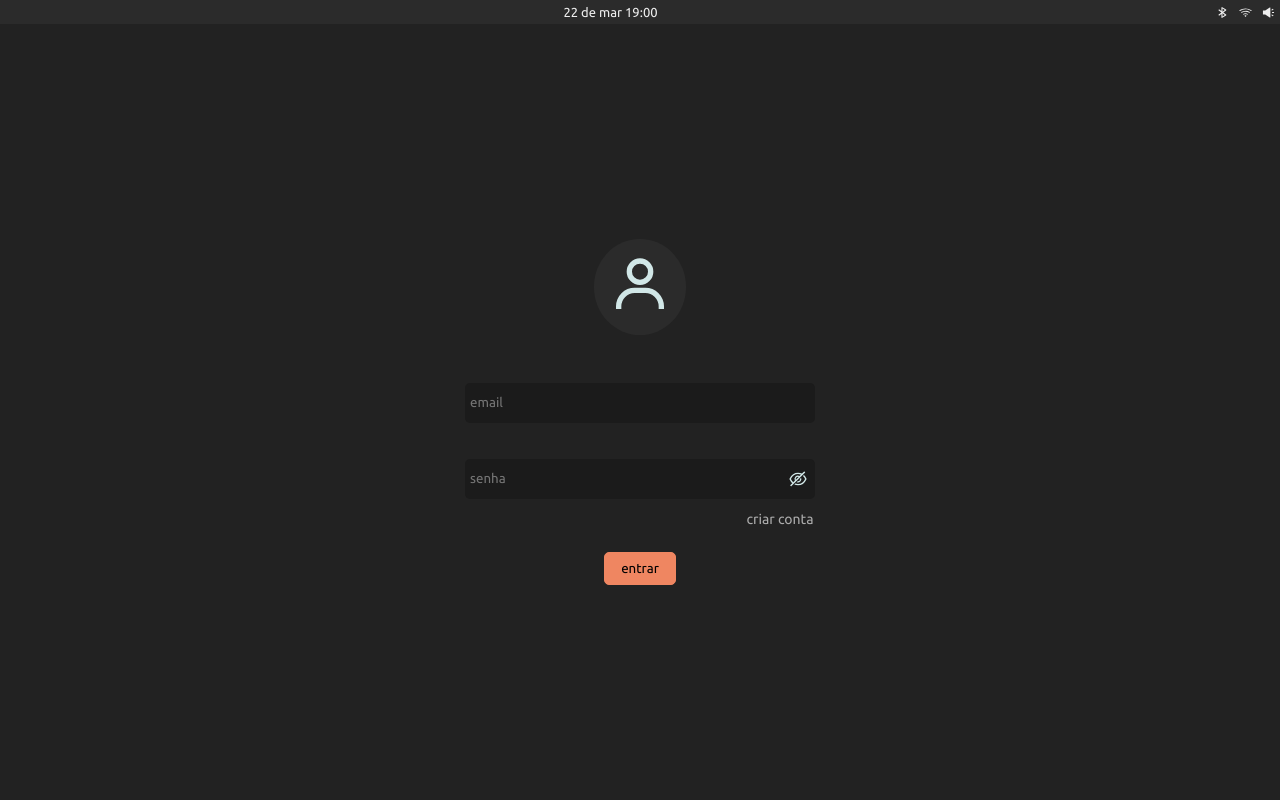
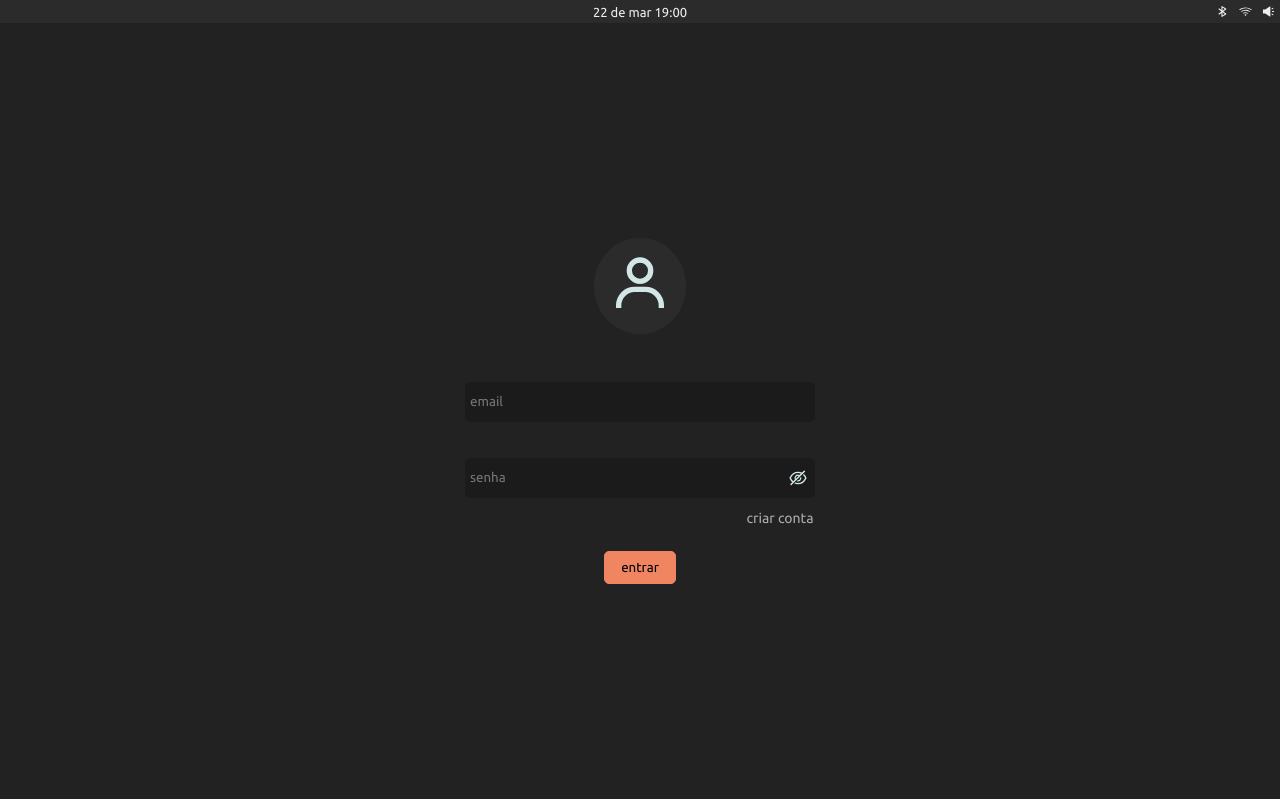
Before and after one commit to Jefferson-Guirra/Vscode-Portfolio, a Next.js app: page /user/login in a window 1280 px wide. Built offline with nearby package versions, Linux system fonts and the light colour scheme.

Commit message:
style: moving the clock to the center of the container

```diff
--- a/src/components/header/header-container/header-container.module.css
+++ b/src/components/header/header-container/header-container.module.css
@@ -3,12 +3,17 @@
   color: #eee;
   display: flex;
   align-items: center;
+  justify-content: flex-end;
   font-size: 13px;
+  position: relative;
   padding: 5px;
 }
 
 .header time {
-  margin: 0 auto;
+  position: absolute;
+  top: 50%;
+  left: 50%;
+  transform: translate3d(-50%, -50%, 0);
 }
 
 .icons {
```
